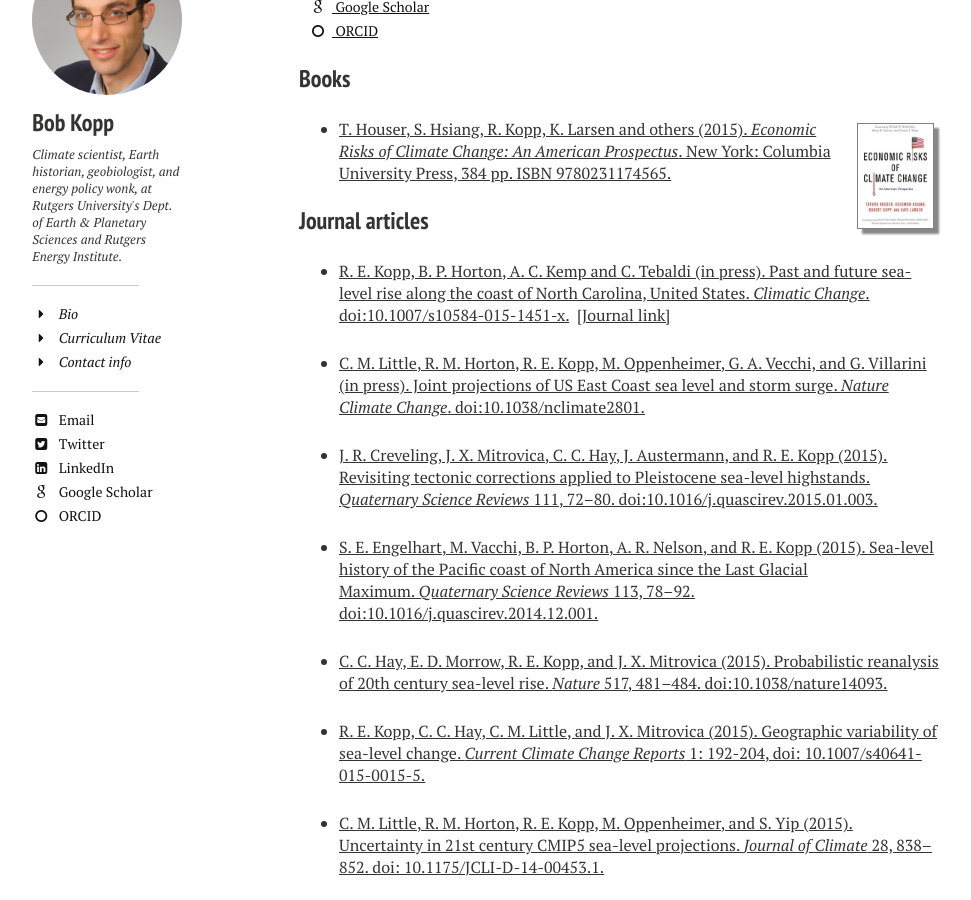
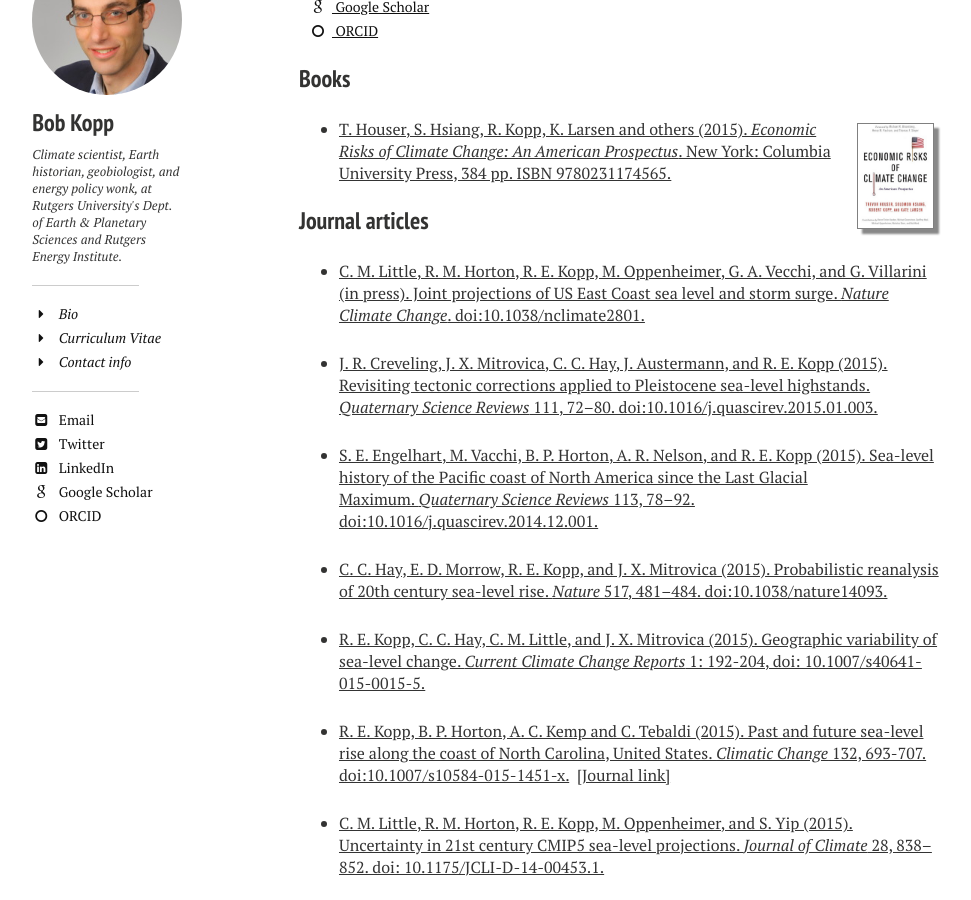
Before and after one commit to mrke/bobkopp.github.io, a Jekyll site: the page built from papers/index.md, in a window 1280 px wide and 900 px high, scrolled down 1136 px. Shown: the whole window, without its empty margins (21-992 px from the left). Built offline with Jekyll 4.4.1, drawn with Linux system fonts in a browser that asks for light colours; nearby versions of some CDN libraries; some of the changed lines change nothing that is shown.

Commit message:
Page numbers

```diff
--- a/papers/index.md
+++ b/papers/index.md
@@ -37,8 +37,6 @@
 
 ### Journal articles
 
-* [R. E. Kopp, B. P. Horton, A. C. Kemp and C. Tebaldi (in press). Past and future sea-level rise along the coast of North Carolina, United States. _Climatic Change_. doi:10.1007/s10584-015-1451-x.](http://arxiv.org/abs/1410.8369)  [[Journal link]](http://dx.doi.org/10.1007/s10584-015-1451-x)
-
 * [C. M. Little, R. M. Horton, R. E. Kopp, M. Oppenheimer, G. A. Vecchi, and G. Villarini (in press). Joint projections of US East Coast sea level and storm surge. _Nature Climate Change_. doi:10.1038/nclimate2801.](http://dx.doi.org/10.1038/nclimate2801)
 
 * [J. R. Creveling, J. X. Mitrovica, C. C. Hay, J. Austermann, and R. E. Kopp (2015). Revisiting tectonic corrections applied to Pleistocene sea-level highstands. _Quaternary Science Reviews_ 111, 72–80\. doi:10.1016/j.quascirev.2015.01.003.](http://dx.doi.org/10.1016/j.quascirev.2015.01.003)
@@ -48,6 +46,8 @@
 * [C. C. Hay, E. D. Morrow, R. E. Kopp, and J. X. Mitrovica (2015). Probabilistic reanalysis of 20th century sea-level rise. _Nature_ 517, 481–484\. doi:10.1038/nature14093.](http://dx.doi.org/10.1038/nature14093)
 
 * [R. E. Kopp, C. C. Hay, C. M. Little, and J. X. Mitrovica (2015). Geographic variability of sea-level change. _Current Climate Change Reports_ 1: 192-204, doi: 10.1007/s40641-015-0015-5.](http://dx.doi.org/10.1007/s40641-015-0015-5)
+
+* [R. E. Kopp, B. P. Horton, A. C. Kemp and C. Tebaldi (2015). Past and future sea-level rise along the coast of North Carolina, United States. _Climatic Change_ 132, 693-707. doi:10.1007/s10584-015-1451-x.](http://arxiv.org/abs/1410.8369)  [[Journal link]](http://dx.doi.org/10.1007/s10584-015-1451-x)
 
 * [C. M. Little, R. M. Horton, R. E. Kopp, M. Oppenheimer, and S. Yip (2015). Uncertainty in 21st century CMIP5 sea-level projections. _Journal of Climate_ 28, 838–852\. doi: 10.1175/JCLI-D-14-00453.1.](http://dx.doi.org/10.1175/JCLI-D-14-00453.1)
 
```
